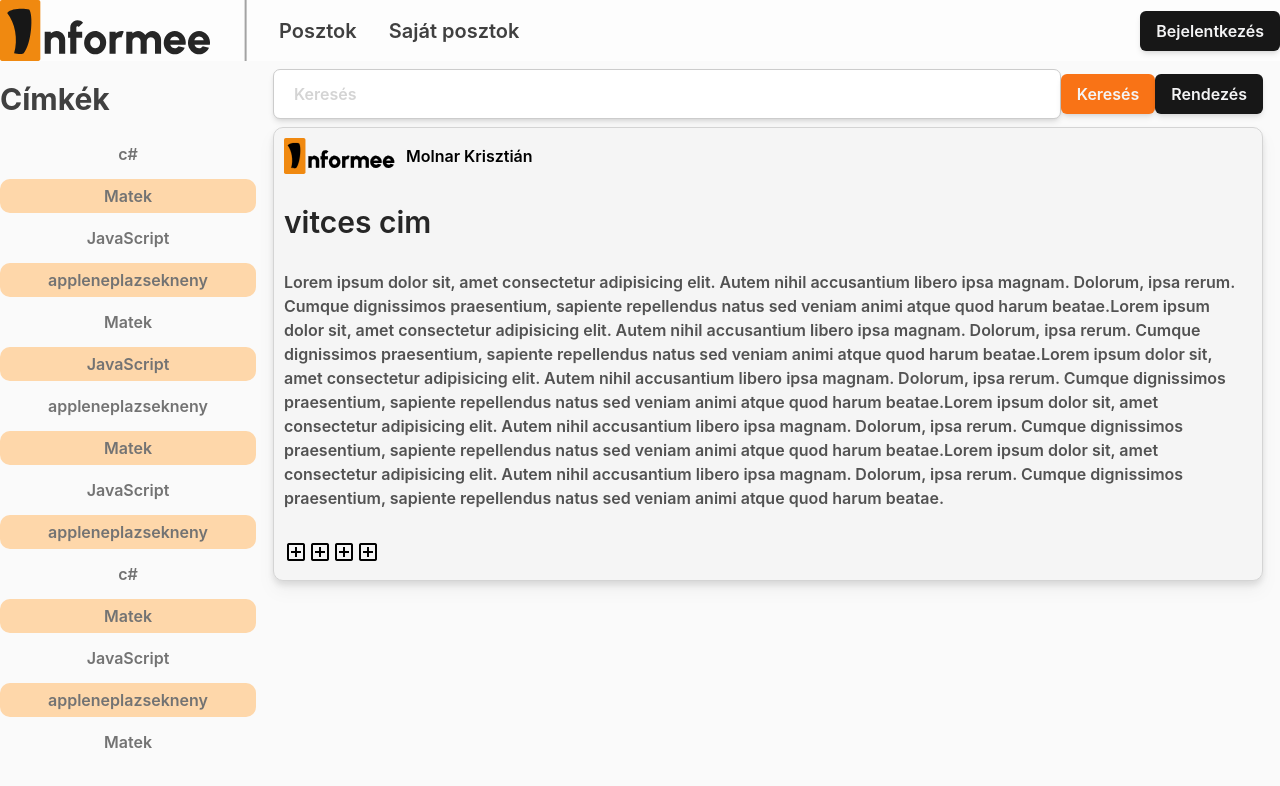
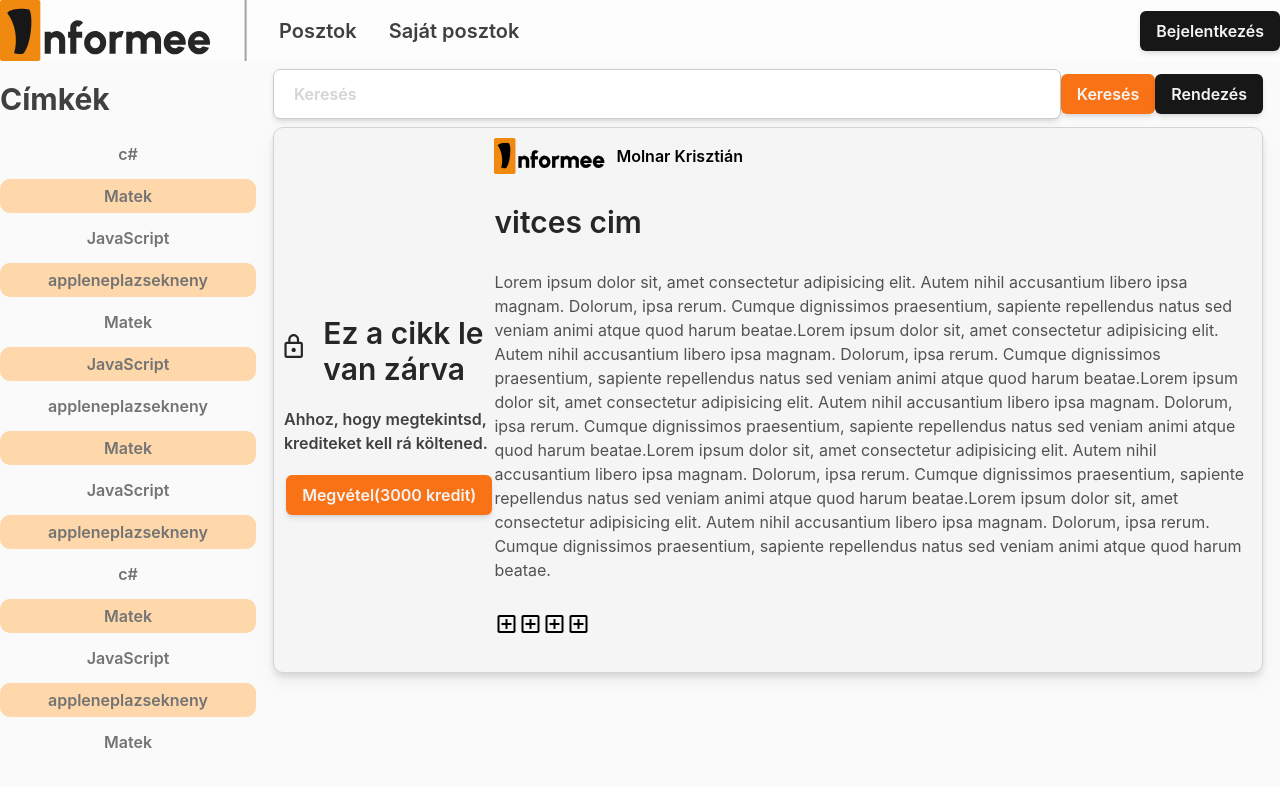
Before and after one commit to WR0NGTH3HU4/Informee, a Vue app: page /Posztok in a window 1280 px wide. Shown: the top 786 px of the page. Built offline with nearby package versions, Linux system fonts and the light colour scheme; what tailwindcss-animated would draw is missing.

Commit message:
Locked post design

```diff
--- a/src/components/Post.vue
+++ b/src/components/Post.vue
@@ -1,9 +1,13 @@
 <script lang="ts" setup>
     import PostActionButton from './PostActionButton.vue';
+    import Button from './Button.vue'
+    import {ref} from 'vue'
+
+    const Locked = ref(false)
 </script>
 <template>
     <!--Free-->
-    <div class="FullPost">
+    <div v-if="Locked" class="FullPost">
         <div class="head">
             <img src="../assets/logo.svg" alt="">
             <h3>Molnar Krisztián</h3>
@@ -20,15 +24,46 @@
         </div>
     </div>
     <!--Locked-->
-
+    <div v-else class="Locked">
+        <div class="Credit">
+            <div class="Lock">
+                <!--Lock svg-->
+                <svg width="35" height="44" viewBox="0 0 35 44" fill="none" xmlns="http://www.w3.org/2000/svg">
+                    <path d="M4.75436 43.6501C3.66512 43.6501 2.73266 43.2622 1.95696 42.4866C1.18129 41.7109 0.793457 40.7784 0.793457 39.6892V18.4979C0.793457 17.4009 1.18129 16.4618 1.95696 15.6806C2.73266 14.8993 3.66512 14.5087 4.75436 14.5087H7.68911V10.3305C7.68911 7.58272 8.64187 5.24648 10.5474 3.32181C12.4529 1.39715 14.77 0.434814 17.4985 0.434814C20.227 0.434814 22.5446 1.39715 24.4511 3.32181C26.3576 5.24648 27.3109 7.58272 27.3109 10.3305V14.5087H30.2457C31.3427 14.5087 32.2818 14.8993 33.063 15.6806C33.8442 16.4618 34.2348 17.4009 34.2348 18.4979V39.6892C34.2348 40.7784 33.8442 41.7109 33.063 42.4866C32.2818 43.2622 31.3427 43.6501 30.2457 43.6501H4.75436ZM4.75436 39.6892H30.2457V18.4979H4.75436V39.6892ZM17.5084 32.9436C18.5695 32.9436 19.475 32.5764 20.225 31.842C20.975 31.1076 21.35 30.2248 21.35 29.1936C21.35 28.1936 20.9722 27.2852 20.2166 26.4686C19.461 25.6519 18.5527 25.2436 17.4916 25.2436C16.4305 25.2436 15.525 25.6519 14.775 26.4686C14.025 27.2852 13.65 28.2019 13.65 29.2186C13.65 30.2352 14.0278 31.1102 14.7834 31.8436C15.539 32.5769 16.4473 32.9436 17.5084 32.9436ZM11.6501 14.5087H23.35V10.337C23.35 8.67155 22.7868 7.26968 21.6604 6.13142C20.5339 4.99315 19.1513 4.42401 17.5126 4.42401C15.8738 4.42401 14.487 4.99315 13.3522 6.13142C12.2174 7.26968 11.6501 8.67155 11.6501 10.337V14.5087Z" fill="#262626"/>
+                </svg>
+                <h3 class="Warning">Ez a cikk le van zárva</h3>
+            </div>
+            <h3 class="text">Ahhoz, hogy megtekintsd, <a>krediteket</a> kell rá költened.</h3>
+            <Button type="primary" text="Megvétel(3000 kredit)"></Button>
+        </div>
+        <div class="lockedpost">
+            <div class="LockedFullPost">
+        <div class="head">
+            <img src="../assets/logo.svg" alt="">
+            <h3>Molnar Krisztián</h3>
+        </div>
+        <div class="post">
+            <h3>vitces cim</h3>
+            <p>Lorem ipsum dolor sit, amet consectetur adipisicing elit. Autem nihil accusantium libero ipsa magnam. Dolorum, ipsa rerum. Cumque dignissimos praesentium, sapiente repellendus natus sed veniam animi atque quod harum beatae.Lorem ipsum dolor sit, amet consectetur adipisicing elit. Autem nihil accusantium libero ipsa magnam. Dolorum, ipsa rerum. Cumque dignissimos praesentium, sapiente repellendus natus sed veniam animi atque quod harum beatae.Lorem ipsum dolor sit, amet consectetur adipisicing elit. Autem nihil accusantium libero ipsa magnam. Dolorum, ipsa rerum. Cumque dignissimos praesentium, sapiente repellendus natus sed veniam animi atque quod harum beatae.Lorem ipsum dolor sit, amet consectetur adipisicing elit. Autem nihil accusantium libero ipsa magnam. Dolorum, ipsa rerum. Cumque dignissimos praesentium, sapiente repellendus natus sed veniam animi atque quod harum beatae.Lorem ipsum dolor sit, amet consectetur adipisicing elit. Autem nihil accusantium libero ipsa magnam. Dolorum, ipsa rerum. Cumque dignissimos praesentium, sapiente repellendus natus sed veniam animi atque quod harum beatae.</p>
+        </div>
+        <div class="postactions">
+            <PostActionButton type="like"></PostActionButton>
+            <PostActionButton type="dislike"></PostActionButton>
+            <PostActionButton type="share"></PostActionButton>
+            <PostActionButton type="report"></PostActionButton>
+        </div>
+    </div>
+        </div>
+    </div>
 </template>
 <style lang="scss" scoped>
     .FullPost{
-        @apply flex flex-col justify-between content-start items-start bg-neutral-100 drop-shadow-lg border-neutral-300 w-full;
+        @apply flex flex-col justify-between content-start items-start  bg-neutral-100 drop-shadow-lg border-neutral-300 w-full;
         border-width: 1px;
         border-radius: 10px;
         padding: 10px;
         height: 80%;
+        margin-bottom: 20px;
     }
     .head{
         @apply flex flex-row justify-center content-center items-center
@@ -48,4 +83,38 @@
     head h3{
         @apply text-neutral-600;
     }
+    .Locked{
+        @apply flex flex-row justify-between content-center items-center bg-neutral-100 drop-shadow-lg border-neutral-300;
+        border-width: 1px;
+        border-radius: 10px;
+        padding: 10px;
+        height: 80%;
+    }
+    .LockedFullPost{
+        @apply flex flex-col justify-between content-start items-start ;
+        margin-bottom: 20px;
+
+    }
+    .Credit{
+        @apply flex flex-col justify-center content-center items-center;
+        width: 250%;
+        .Warning{
+            @apply text-3xl text-neutral-800;
+            margin-top: 30px;
+            margin-bottom: 20px;
+            margin-left: 20px
+        }
+
+    }
+    .text{
+        @apply text-neutral-700;
+        margin-bottom: 20px;
+    }
+    .Lock{
+        @apply flex flex-row justify-center content-center items-center;
+
+    }
+    p{
+        @apply font-normal
+    }
 </style>
```
Also changed, not shown: 1 other file (tests, documents, lock files or other folders).
